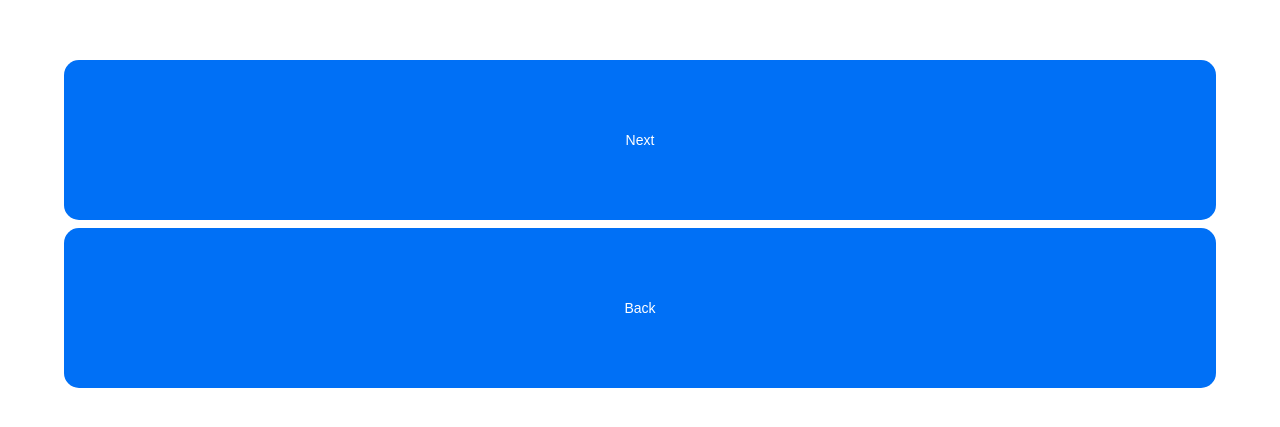
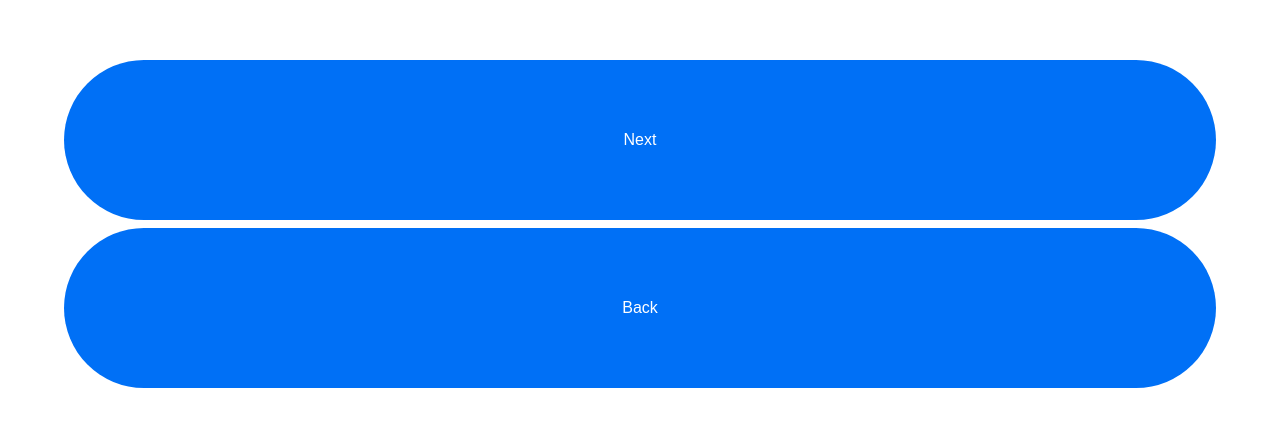
Before and after one commit to lighteko/hessenger, a React app in the folder client/: page /signup/name in a window 1280 px wide. Shown: the part 217-644 px from the top of the page. Built offline with nearby package versions, Linux system fonts and the light colour scheme.

Commit message:
login page security exploit resolved

```diff
--- a/client/src/components/layouts/button.layouts.ts
+++ b/client/src/components/layouts/button.layouts.ts
@@ -1,8 +1,6 @@
 import styled from "styled-components";
 
 export const ButtonLayout = styled.button`
-  --x: 0px;
-  --y: 0px;
   width: 100%;
   margin: 1vh 0 0 0;
   aspect-ratio: 7.2 / 1;
@@ -10,35 +8,13 @@ export const ButtonLayout = styled.button`
   border: 0;
   background-color: #0070f6;
   color: white;
-  font-size: 14px;
-  position: relative;
-  overflow: hidden;
+  font-size: 1em;
   text-align: center;
-  /* &:active:not(:disabled)::after {
-    content: "";
-    position: absolute;
-    border-radius: 50%;
-    background: white;
-    top: var(--y);
-    left: var(--x);
-    width: 100px;
-    height: 100px;
-    opacity: 0.5;
-    transform: translate(-50%, -50%) scale(0);
-    animation: ripple-animation 0.6s ease-out;
-  }
-
-  @keyframes ripple-animation {
-    to {
-      transform: translate(-50%, -50%) scale(4);
-      opacity: 0;
-    }
-  } */
   &:disabled {
     background-color: #cdcdcd;
   }
 `;
 
 export const RoundedButtonLayout = styled(ButtonLayout)`
-  border-radius: 50%;
+  border-radius: 1000px;
 `;
--- a/client/src/components/ui/LogInForm.tsx
+++ b/client/src/components/ui/LogInForm.tsx
@@ -9,7 +9,7 @@ import { useRef } from "react";
 const LogInForm = () => {
   const [onChange, disabled] = useForm(["email", "password"]);
   return (
-    <FormLayout onChange={onChange} noValidate>
+    <FormLayout onChange={onChange} method="POST" noValidate>
       <BorderlessInput type="email" placeholder="Email" />
       <HorizontalLine />
       <PasswordInput />
--- a/client/src/pages/SignupPage.tsx
+++ b/client/src/pages/SignupPage.tsx
@@ -1,5 +1,5 @@
 import SemiRoundedButton from "@components/elements/SemiRoundedButton";
-import { ButtonLayout } from "@components/layouts/button.layouts";
+import { RoundedButtonLayout } from "@components/layouts/button.layouts";
 import { ColumnLayout } from "@components/layouts/container.layouts";
 
 const Layout = ({
@@ -16,8 +16,8 @@ const Layout = ({
       <h1>{header.title}</h1>
       <p>{header.content}</p>
       {form}
-      <ButtonLayout>Next</ButtonLayout>
-      <ButtonLayout>Back</ButtonLayout>
+      <RoundedButtonLayout>Next</RoundedButtonLayout>
+      <RoundedButtonLayout>Back</RoundedButtonLayout>
     </ColumnLayout>
   );
 };
```
